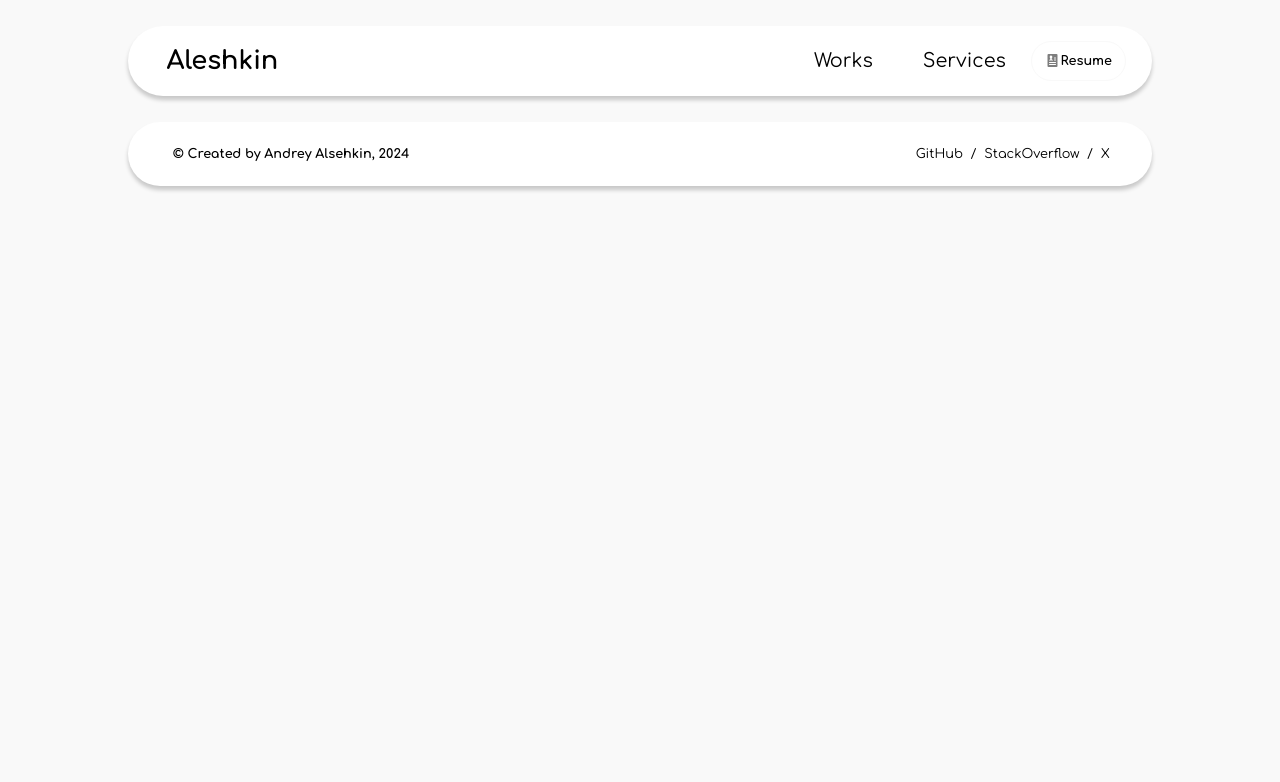
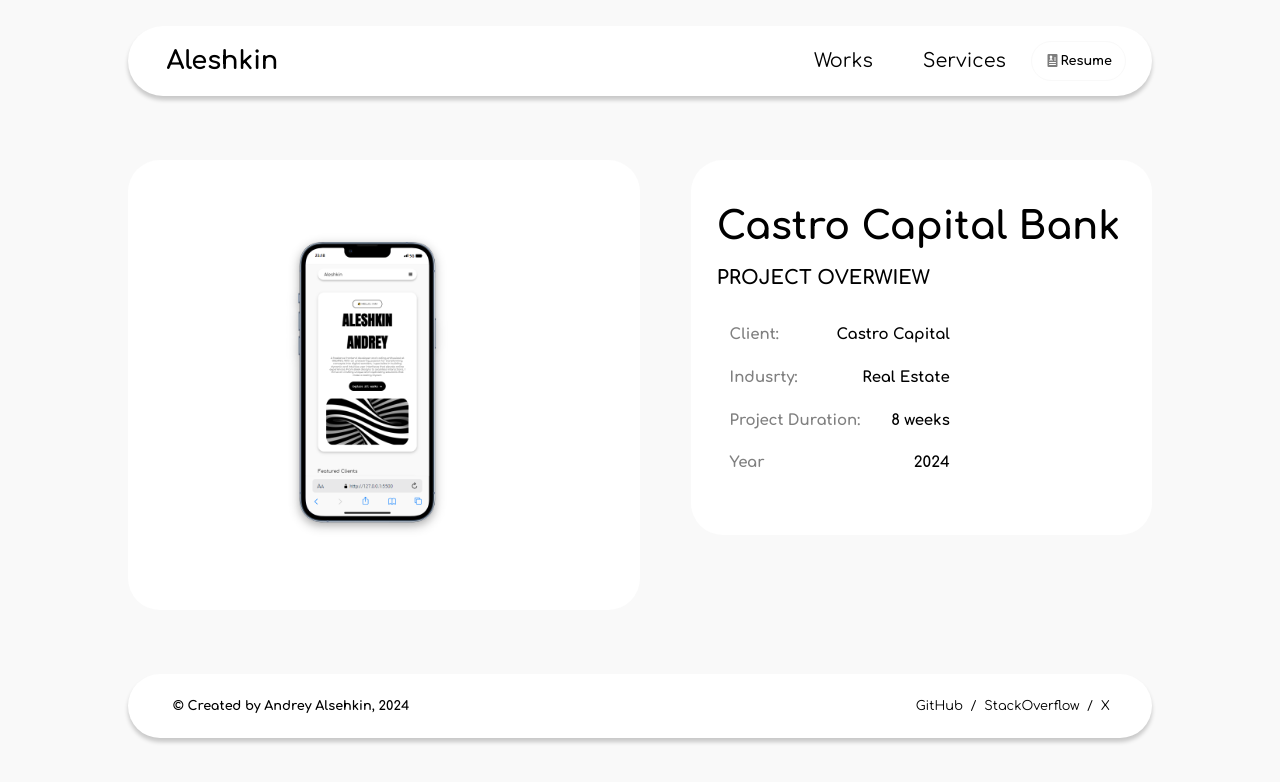
Before and after one commit to risunyaaa/WebPortfolio, a plain HTML site: page works/firstapp.html in a window 1280 px wide. Drawn offline with Linux system fonts and the light colour scheme; a web font is replaced by a local one.

Commit message:
v 14.2
add lil css + html code

```diff
--- /dev/null
+++ b/styles/apps.css
@@ -0,0 +1,76 @@
+.main {
+    font-size: 1rem;
+    margin: 5em 0;
+}
+
+.app-info {
+    display: flex;
+    justify-content: space-between;
+}
+
+.app-info__image-box {
+    width: 50%;
+    border-radius: 2.5em;
+    display: flex;
+    justify-content: center;
+    align-items: center;
+    background-color: white;
+}
+
+.app-info__image {
+    width: 90%;
+    height: 90%;
+    object-fit: contain;
+    transition: .5s;
+}
+
+.app-info__image:hover {
+    height: 90%;
+    object-fit: contain;
+    max-width: 90%;
+    transform: rotate(-5deg);
+}
+
+.app-info__text {
+    font-size: 1rem;
+    padding: 2em;
+    border-radius: 2.5em;
+    width: 45%;
+    height: 50%;
+    display: flex;
+    flex-direction: column;
+    justify-content: space-around;
+    background-color: white;
+}
+
+.app-info__header {
+    margin: 0.5em 0;
+    font-size: 3rem;
+    font-weight: 1000;
+}
+
+.app-info__type {
+    font-size: 1.5rem;
+}
+
+.app-info__properties {
+    margin: 2em 0;
+    display: flex;
+    flex-direction: column;
+    justify-content: space-between;
+}
+
+.app-info__wrapper {
+    padding: 1em;
+    display: flex;
+    width: 60%;
+    justify-content: space-between;
+}
+
+.app-info__left-prop {
+    color: grey;
+}
+
+.app-info__right-prop {
+    color: black;
+}
--- a/styles/services/services.css
+++ b/styles/services/services.css
@@ -87,5 +87,5 @@
     height: 90%;
     object-fit: contain;
     max-width: 90%;
-    transform: rotate(360deg);
+    transform: rotate(5deg);
 }
--- a/works/firstapp.html
+++ b/works/firstapp.html
@@ -10,6 +10,7 @@
     <link rel="stylesheet" href="../styles/global.css"/>
     <link rel="stylesheet" href="../styles/header.css"/>
     <link rel="stylesheet" href="../styles/footer.css">
+    <link rel="stylesheet" href="../styles/apps.css">
     <link rel="icon" type="image/x-icon" href="../images/developer.png">
   </head>
 
@@ -54,6 +55,43 @@
       </header>
 
 
+      <main class="main">
+        <div class="app-info">
+          <div class="app-info__image-box">
+            <img class="app-info__image" src="/images/app_1.png"/>
+          </div>
+          <div class="app-info__text">
+            <h1 class="app-info__header">Castro Capital Bank</h1>
+            <h3 class="app-info__type">PROJECT OVERWIEW</h3>
+            <div class="app-info__properties">
+              <div class="app-info__wrapper">
+                <h3 class="app-info__left-prop">Client:</h3>
+                <h3 class="app-info__right-prop">Castro Capital</h3>
+              </div>
+              <div class="app-info__wrapper">
+                <h3 class="app-info__left-prop">Indusrty:</h3>
+                <h3 class="app-info__right-prop">Real Estate</h3>
+              </div>
+              <div class="app-info__wrapper">
+                <h3 class="app-info__left-prop">Project Duration:</h3>
+                <h3 class="app-info__right-prop">8 weeks</h3>
+              </div>
+              <div class="app-info__wrapper">
+                <h3 class="app-info__left-prop">Year</h3>
+                <h3 class="app-info__right-prop">2024</h3>
+              </div>
+            </div>
+          </div>
+        </div>
+      </main>
+
+
+
+
+
+
+
+
       <footer class="footer">
         <a class="footer__name">© Created by Andrey Alsehkin, 2024</a>
         <ul class="footer-links">
```
Also changed, not shown: services.html (+1 -1 lines), README.md, images/app_1.png (added).
